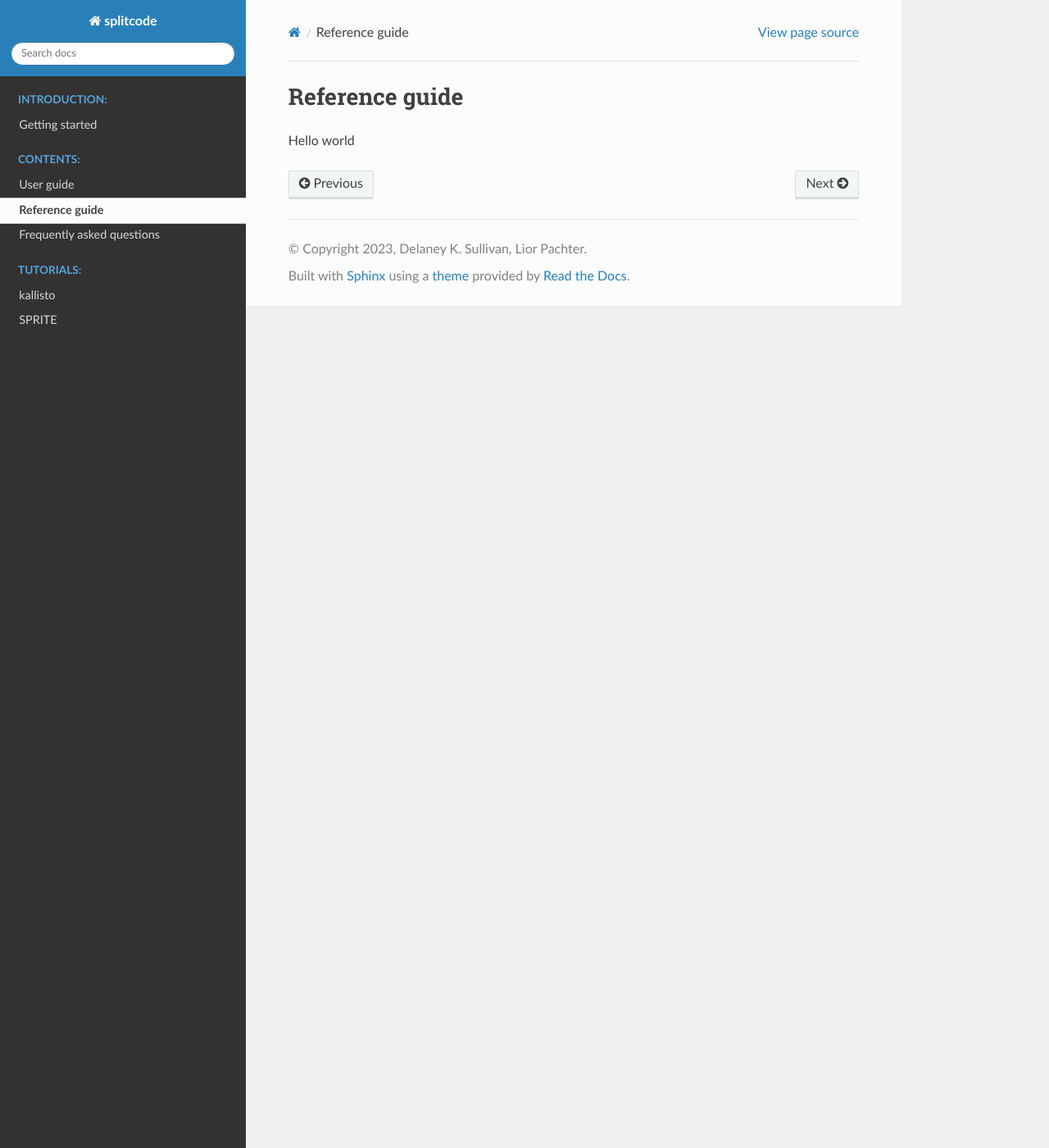
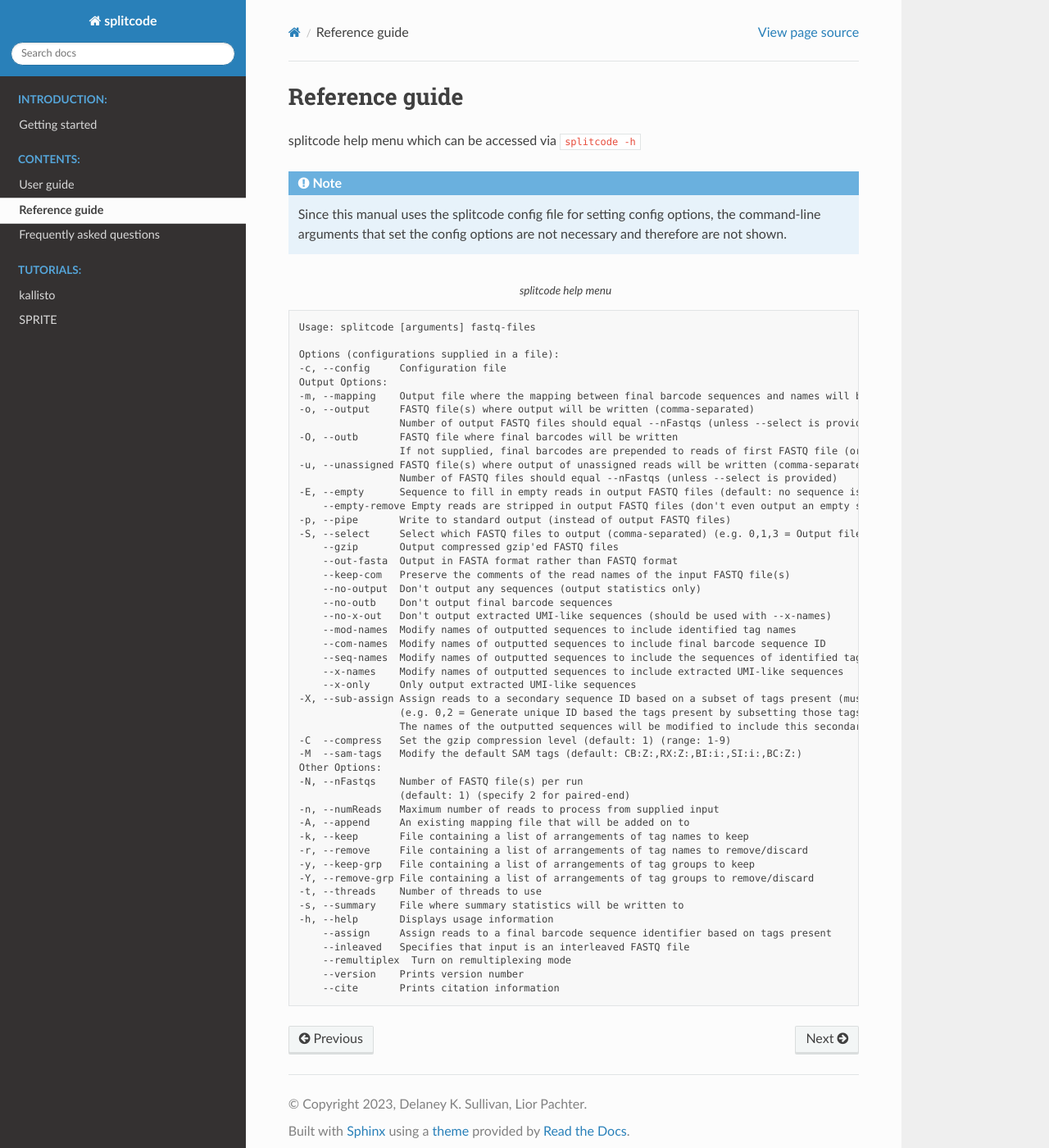
Before and after one commit to pachterlab/splitcode-tutorial, a Sphinx documentation site: the page built from docs/source/reference_guide.rst, in a window 1280 px wide and 1400 px high. Shown: the whole window at 82% size. Built offline with Sphinx 7.4.7 and the Read the Docs theme 2.0.0, drawn with Linux system fonts in a browser that asks for light colours.

Commit message:
reference guide

```diff
--- a/docs/source/reference_guide.rst
+++ b/docs/source/reference_guide.rst
@@ -1,4 +1,61 @@
 Reference guide
 ===============
 
-Hello world
+splitcode help menu which can be accessed via ``splitcode -h``
+
+.. note::
+
+  Since this manual uses the splitcode config file for setting config options, the command-line arguments that set the config options are not necessary and therefore are not shown.
+
+.. code-block :: text
+  :caption: splitcode help menu
+
+  Usage: splitcode [arguments] fastq-files
+
+  Options (configurations supplied in a file):
+  -c, --config     Configuration file
+  Output Options:
+  -m, --mapping    Output file where the mapping between final barcode sequences and names will be written
+  -o, --output     FASTQ file(s) where output will be written (comma-separated)
+                   Number of output FASTQ files should equal --nFastqs (unless --select is provided)
+  -O, --outb       FASTQ file where final barcodes will be written
+                   If not supplied, final barcodes are prepended to reads of first FASTQ file (or as the first read for --pipe)
+  -u, --unassigned FASTQ file(s) where output of unassigned reads will be written (comma-separated)
+                   Number of FASTQ files should equal --nFastqs (unless --select is provided)
+  -E, --empty      Sequence to fill in empty reads in output FASTQ files (default: no sequence is used to fill in those reads)
+      --empty-remove Empty reads are stripped in output FASTQ files (don't even output an empty sequence)
+  -p, --pipe       Write to standard output (instead of output FASTQ files)
+  -S, --select     Select which FASTQ files to output (comma-separated) (e.g. 0,1,3 = Output files #0, #1, #3)
+      --gzip       Output compressed gzip'ed FASTQ files
+      --out-fasta  Output in FASTA format rather than FASTQ format
+      --keep-com   Preserve the comments of the read names of the input FASTQ file(s)
+      --no-output  Don't output any sequences (output statistics only)
+      --no-outb    Don't output final barcode sequences
+      --no-x-out   Don't output extracted UMI-like sequences (should be used with --x-names)
+      --mod-names  Modify names of outputted sequences to include identified tag names
+      --com-names  Modify names of outputted sequences to include final barcode sequence ID
+      --seq-names  Modify names of outputted sequences to include the sequences of identified tags
+      --x-names    Modify names of outputted sequences to include extracted UMI-like sequences
+      --x-only     Only output extracted UMI-like sequences
+  -X, --sub-assign Assign reads to a secondary sequence ID based on a subset of tags present (must be used with --assign)
+                   (e.g. 0,2 = Generate unique ID based the tags present by subsetting those tags to tag #0 and tag #2 only)
+                   The names of the outputted sequences will be modified to include this secondary sequence ID
+  -C  --compress   Set the gzip compression level (default: 1) (range: 1-9)
+  -M  --sam-tags   Modify the default SAM tags (default: CB:Z:,RX:Z:,BI:i:,SI:i:,BC:Z:)
+  Other Options:
+  -N, --nFastqs    Number of FASTQ file(s) per run
+                   (default: 1) (specify 2 for paired-end)
+  -n, --numReads   Maximum number of reads to process from supplied input
+  -A, --append     An existing mapping file that will be added on to
+  -k, --keep       File containing a list of arrangements of tag names to keep
+  -r, --remove     File containing a list of arrangements of tag names to remove/discard
+  -y, --keep-grp   File containing a list of arrangements of tag groups to keep
+  -Y, --remove-grp File containing a list of arrangements of tag groups to remove/discard
+  -t, --threads    Number of threads to use
+  -s, --summary    File where summary statistics will be written to
+  -h, --help       Displays usage information
+      --assign     Assign reads to a final barcode sequence identifier based on tags present
+      --inleaved   Specifies that input is an interleaved FASTQ file
+      --remultiplex  Turn on remultiplexing mode
+      --version    Prints version number
+      --cite       Prints citation information
```
